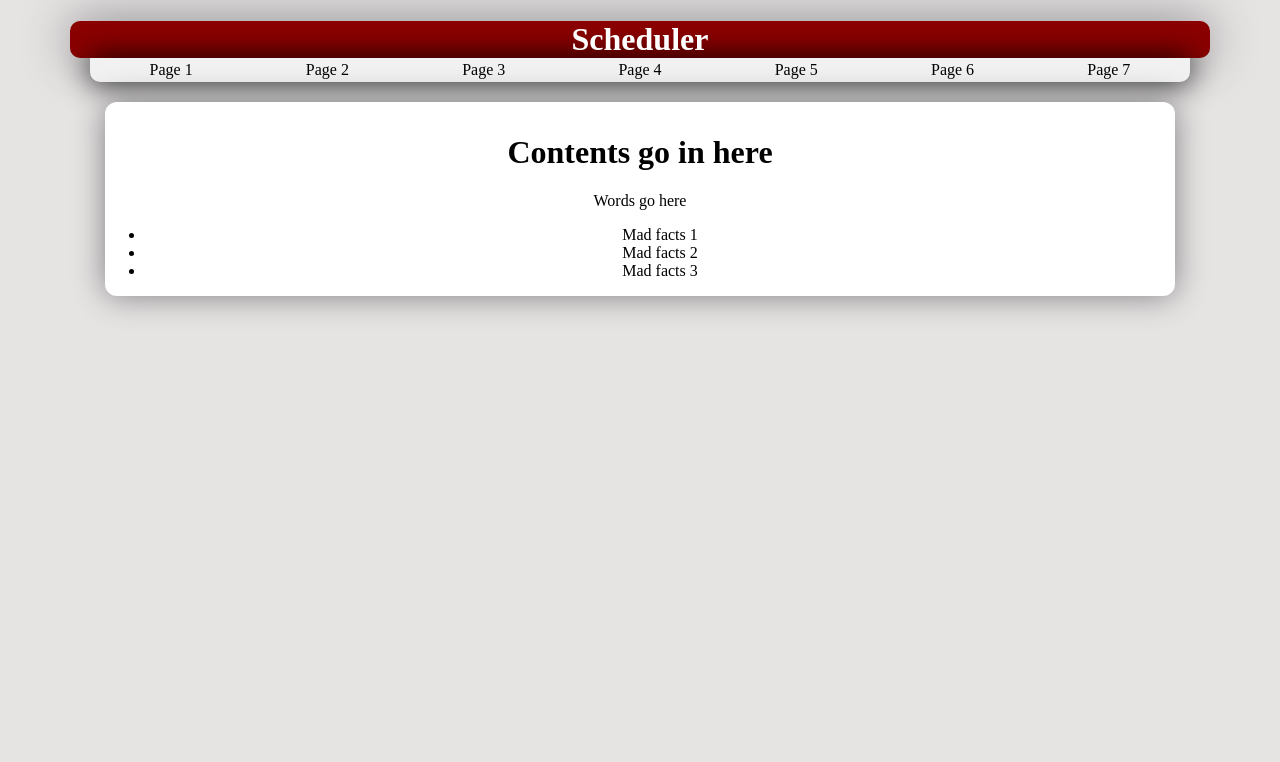
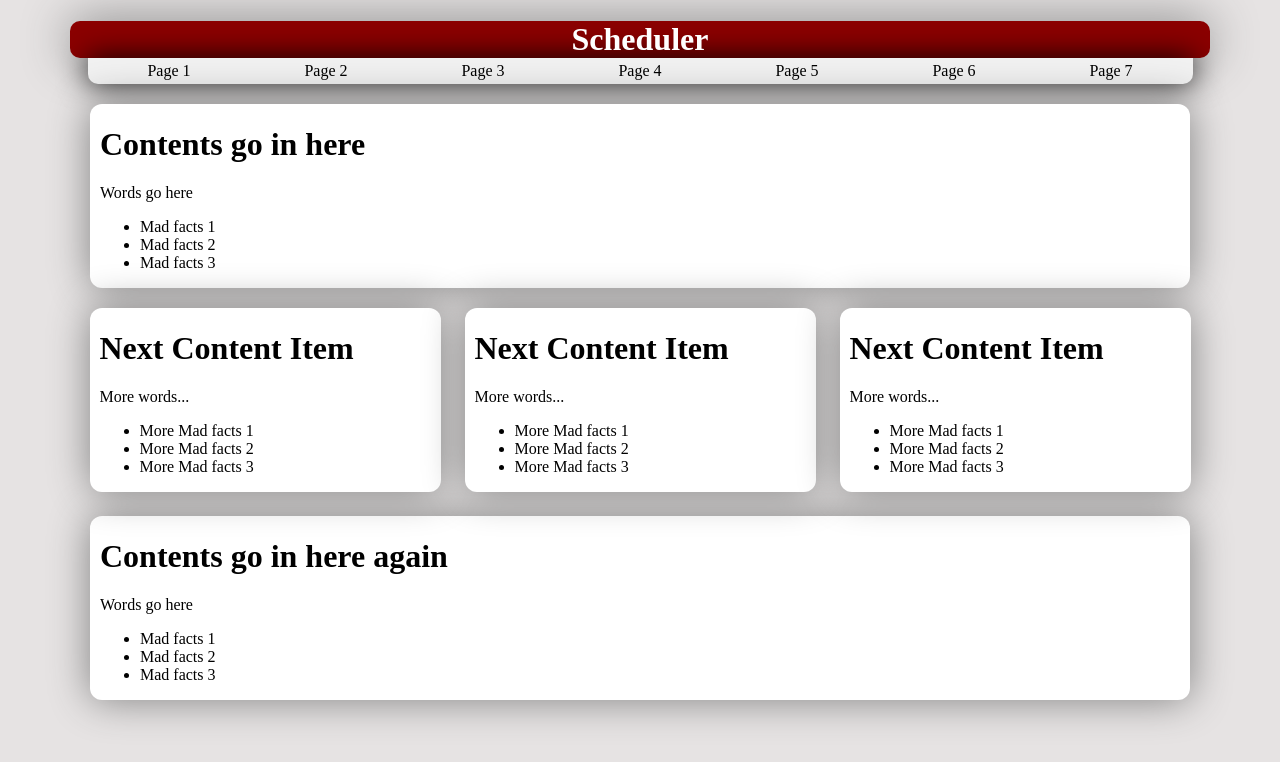
Before and after one commit to Shaunathanz/Scheduler, a PHP site: page / in a window 1280 px wide. Shown: the top 762 px of the page. Run offline with PHP 8.4, Linux system fonts and the light colour scheme.

Commit message:
Style & Functionality Updates

```diff
--- a/public_html/index.html
+++ b/public_html/index.html
@@ -1,8 +1,8 @@
 <!DOCTYPE html>
 <html>
 <head>
-    <!--CSS caching disabled with ?-->
-    <link rel="stylesheet" type="text/css" href="styles/home.css?" media="screen" />
+    <!--CSS caching disabled with ?stuff-->
+    <link rel="stylesheet" type="text/css" href="styles/home.css?who=shaunwuzhere" media="screen" />
     <script src="scripts/script.js"></script>
     <meta charset="utf-8"/>
     <title id="tab_name">Scheduler</title>
@@ -13,7 +13,6 @@
         <h1 id="text">Scheduler</h1>
     </div>
 
-    <!--Delete this and the #nav CSS if not needed-->
     <div id="nav">
         <ul>
             <li>Page 1</li>
@@ -26,7 +25,8 @@
         </ul>
     </div>
 
-    <div id="content">
+    <!--All page contents should be a div within #content-->
+    <div class="content-item">
         <div>
             <h1>Contents go in here</h1>
             <p>Words go here</p>
@@ -37,5 +37,49 @@
             </ul>
         </div>
     </div>
+    <div class="content-item small">
+        <div>
+            <h1>Next Content Item</h1>
+            <p>More words...</p>
+            <ul>
+                <li>More Mad facts 1</li>
+                <li>More Mad facts 2</li>
+                <li>More Mad facts 3</li>
+            </ul>
+        </div>
+    </div>
+    <div class="content-item small">
+        <div>
+            <h1>Next Content Item</h1>
+            <p>More words...</p>
+            <ul>
+                <li>More Mad facts 1</li>
+                <li>More Mad facts 2</li>
+                <li>More Mad facts 3</li>
+            </ul>
+        </div>
+    </div>
+    <div class="content-item small">
+        <div>
+            <h1>Next Content Item</h1>
+            <p>More words...</p>
+            <ul>
+                <li>More Mad facts 1</li>
+                <li>More Mad facts 2</li>
+                <li>More Mad facts 3</li>
+            </ul>
+        </div>
+    </div>
+    <div class="content-item">
+        <div>
+            <h1>Contents go in here again</h1>
+            <p>Words go here</p>
+            <ul>
+                <li>Mad facts 1</li>
+                <li>Mad facts 2</li>
+                <li>Mad facts 3</li>
+            </ul>
+        </div>
+    </div>
 </body>
 </html>
--- a/public_html/styles/home.css
+++ b/public_html/styles/home.css
@@ -1,11 +1,12 @@
 /*Base Design*/
+
+/*PLACE NEW CSS BELOW NEXT LINE COMMENT*/
 
 body
 {
     text-align: center;
-    max-width: 100%;
-    max-height: 100%;
     background: rgb(230, 227, 227);
+    overflow: scroll;
 }
 
 #logo
@@ -29,7 +30,7 @@ body
 #nav
 {
     display: block;
-    max-width: 1100px;
+    max-width: 1105px;
     margin-left: auto;
     margin-right: auto;
     margin-bottom: 20px;
@@ -65,14 +66,35 @@ body
     background-color: black;
 }
 
-#content
+#nav > ul > li
+{
+    padding-left: 5px;
+    padding-right: 5px;
+    padding-top: 1px;
+    padding-bottom: 1px;
+}
+
+.content-item
 {
     display: block;
+    overflow: scroll;
+    max-width: 1080px;
+    box-shadow: 0 0 40px gray;
+    border-radius: 12px;
     margin: auto;
-    padding-top: 10px;
-    overflow: scroll;
-    box-shadow: 0 0 32px gray;
-    border-radius: 12px;
-    max-width: 1070px;
     background: white;
+    margin-bottom: 20px;
+    text-align: left;
+    padding-left: 10px;
+    padding-right: 10px;
 }
+
+.content-item.small
+{
+    display: inline-block;
+    width: 331px;
+    margin-left: 10px;
+    margin-right: 10px;
+}
+
+/* v PLACE NEW CSS BELOW THIS LINE v */
```
Also changed, not shown: public_html/scripts/script.js (+7 -0 lines).
